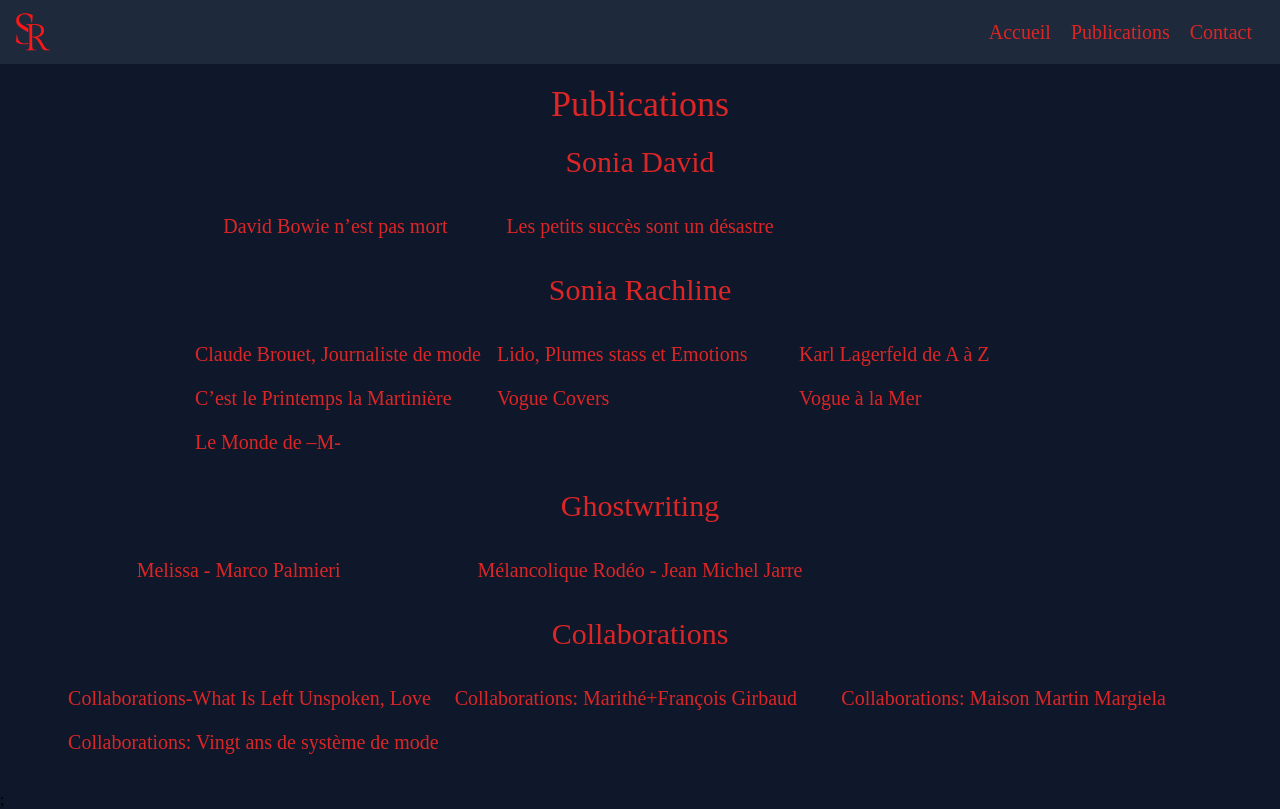
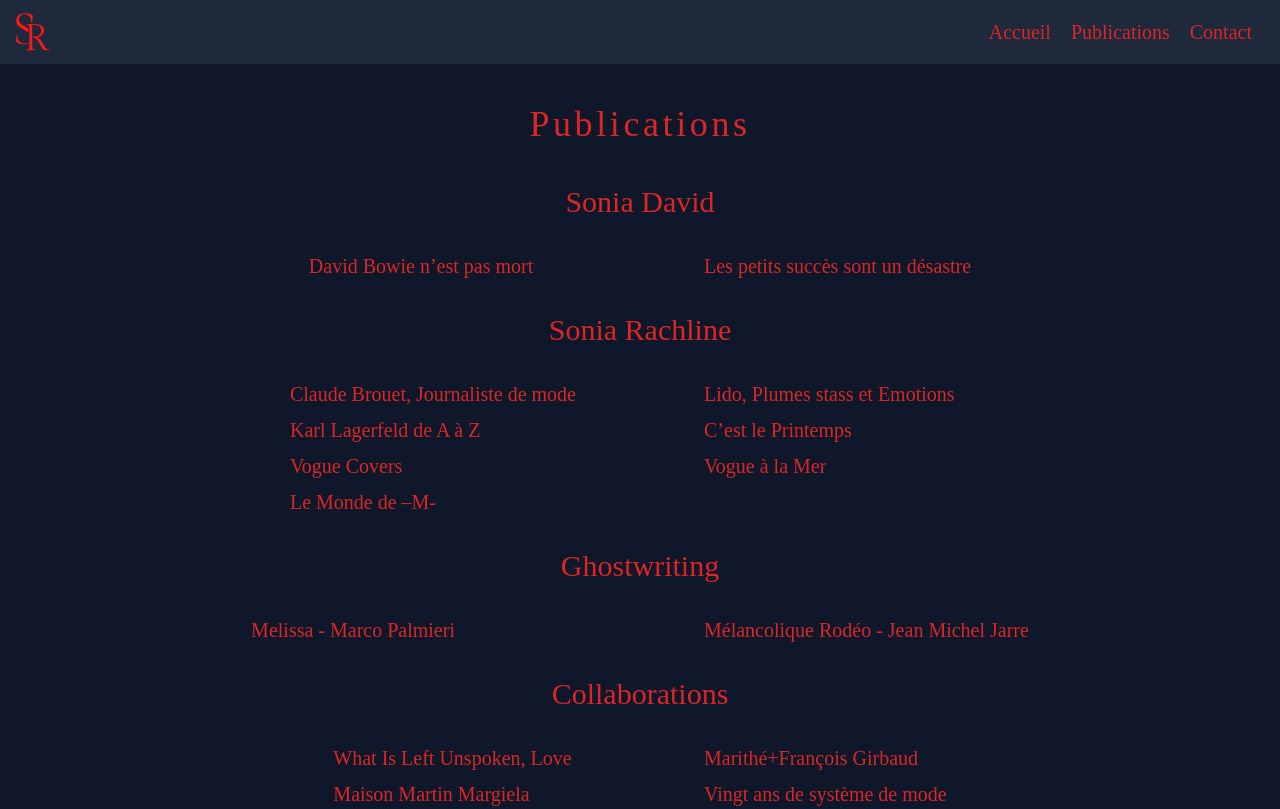
Before and after one commit to mrnguyencoder/sonia-rachline.fr, a React (Create React App) app: page /publications in a window 1280 px wide. Shown: the top 809 px of the page. Built offline with nearby package versions, Linux system fonts and the light colour scheme.

Commit message:
publications details

```diff
--- a/src/componants/Publications.jsx
+++ b/src/componants/Publications.jsx
@@ -70,98 +70,99 @@ const books = [
   },
   {
     id: 6,
-    title: ``,
-    name: `C’est le Printemps la Martinière`,
-    editeur: ``,
-    datePublished: `2015`,
-    resume: ``,
+    title: `Cest-le-Printemps`,
+    name: `C’est le Printemps`,
+    editeur: `La Martinière`,
+    datePublished: `03/12/2015`,
+    resume: `Coffret 3 ouvrages : Du grand art, Un modèle de mode, Un mode d'avance.
+    Icône du grand magasin parisien et incarnation d’un luxe et d’une modernité à la française, le Printemps constitue depuis des générations un haut lieu de la mode, de la beauté et du style.`,
     image: img6,
-    buyLink: ``,
+    buyLink: `https://www.editionsdelamartiniere.fr/livres/cest-le-printemps/`,
   },
   {
     id: 7,
-    title: `Vogue Covers`,
+    title: `Vogue-Covers`,
     name: `Vogue Covers`,
-    editeur: `Regard`,
-    datePublished: `2015`,
-    resume: `Ramsay`,
+    editeur: `Ramsay`,
+    datePublished: `20/09/2015`,
+    resume: ``,
     image: img7,
-    buyLink: ``,
+    buyLink: `https://www.lebateaulivre.fr/livre/8636389-vogue-covers-sonia-rachline-ramsay`,
   },
   {
     id: 8,
-    title: `Vogue à la Mer`,
+    title: `Vogue-à-la-Mer`,
     name: `Vogue à la Mer`,
     editeur: `Ramsay`,
-    datePublished: `2008`,
-    resume: ``,
+    datePublished: `10/04/2008`,
+    resume: `A l'occasion du 4ème festival international de la photographie de mer organisé à Vannes du 18 avril au 18 mai 2008, Vogue plonge dans ses archives pour donner à voir les clichés des plus grands photographes de mode inspirés par le bord de mer pour le magazine : George Hoyningen-Huene, Peter Lindbergh, Henry Clarke,...`,
     image: img8,
-    buyLink: ``,
+    buyLink: `https://www.amazon.fr/Vogue-%C3%A0-Mer-Collectif/dp/2841149412`,
   },
   {
     id: 9,
-    title: `Le Monde de –M-`,
+    title: `Le-Monde-de–M-`,
     name: `Le Monde de –M-`,
-    editeur: ` Le Seuil`,
-    datePublished: `2005`,
-    resume: ``,
+    editeur: `Le Seuil`,
+    datePublished: `21/10/2005`,
+    resume: `Derrière la lettre « M » se cache le petit-fils d’Andrée Chedid, le fils de Louis Chedid, un musicien, un chanteur, un artiste. Mais aussi l’une des vedettes les plus importantes de la chanson française d’aujourd’hui qui vend des centaines de milliers de disques et qui remplit les salles de concert...sans céder à la vulgarité du show bizz ! Le Monde de M c’est la lente maturité d’un artiste - ses influences, ses amitiés.`,
     image: img9,
-    buyLink: ``,
+    buyLink: `https://www.babelio.com/livres/David-Le-monde-de-M/48907`,
   },
   {
     id: 10,
-    title: `Melissa - Marco Palmieri`,
+    title: `Melissa-Marco-Palmieri`,
     name: `Melissa - Marco Palmieri`,
     editeur: `Gallimard Jeunesse`,
-    datePublished: `2010`,
-    resume: ``,
+    datePublished: `16/09/2010`,
+    resume: `Melissa, une petite chienne, raconte son quotidien et ses expériences à l'hôtel de la gazelle d'Or, au Maroc, où elle a vécu la grande majorité de sa vie. Le ton est simple, direct. C'est l'innocence pleine de bon sens du regard de Melissa qui donne le ton (faussement) naïf de l'ouvrage et doit inciter le lecteur à s'interroger sur le monde tel qu'il est...`,
     image: img10,
-    buyLink: ``,
+    buyLink: `https://www.amazon.fr/M%C3%A9lissa-Marco-Palmieri/dp/2070634035/ref=sr_1_1?__mk_fr_FR=%C3%85M%C3%85%C5%BD%C3%95%C3%91&crid=3VOGE3CZO6CKK&keywords=Melissa+-+Marco+Palmieri&qid=1674129633&s=books&sprefix=melissa+-+marco+palmieri%2Cstripbooks%2C200&sr=1-1`,
   },
   {
     id: 11,
-    title: `Mélancolique Rodéo - Jean Michel Jarre`,
+    title: `Mélancolique-Rodéo-Jean-Michel-Jarre`,
     name: `Mélancolique Rodéo - Jean Michel Jarre`,
     editeur: `Robert Laffont`,
-    datePublished: `2019`,
-    resume: ``,
+    datePublished: `03/10/2019`,
+    resume: `De Jean-Michel Jarre on connaît le musicien, pionnier de l'électro à l'influence majeure sur la jeune génération, et inventeur de concerts-spectacles devant des foules records. Mais on ne connaît pas le cheminement du petit garçon lyonnais qui bricolait des magnétophones devenu star planétaire. La vie de ce fils d'une grande résistante et d'un père multi-oscarisé est un roman qu'aucun romancier n'aurait pu imaginer : sans cesse bousculée par l'inattendu. À l'image de ces Mémoires...`,
     image: img11,
-    buyLink: ``,
+    buyLink: `https://www.amazon.fr/M%C3%A9lancolique-Rod%C3%A9o-Jean-Michel-JARRE/dp/2221239334/ref=sr_1_1?__mk_fr_FR=%C3%85M%C3%85%C5%BD%C3%95%C3%91&crid=2H2CN3VSCOSZ9&keywords=M%C3%A9lancolique+Rod%C3%A9o+-+Jean+Michel+Jarre&qid=1674129751&s=books&sprefix=m%C3%A9lancolique+rod%C3%A9o+-+jean+michel+jarre%2Cstripbooks%2C103&sr=1-1`,
   },
   {
     id: 12,
-    title: ``,
-    name: `Collaborations-What Is Left Unspoken, Love`,
-    editeur: `Collaborations: DelMonico Books & High Museum of Art`,
-    datePublished: `2022`,
-    resume: ``,
+    title: `Collaborations-What-Is-Left-Unspoken-Love`,
+    name: `What Is Left Unspoken, Love`,
+    editeur: `DelMonico Books & High Museum of Art`,
+    datePublished: `06/07/2022`,
+    resume: `This volume features more than 35 diverse and multigenerational artists, exploring themes that grapple with some of the most firmly rooted concepts of love, including the union of two people and their co-belonging in a shared destiny, the ties that bind family and friends, and loving practice that comes from action, intention and commitment to promote the worth and well-being of community.`,
     image: img12,
-    buyLink: ``,
+    buyLink: `https://www.artbook.com/9781636810737.html`,
   },
   {
     id: 13,
     title: `Collaborations-Marithé+François-Girbaud`,
-    name: `Collaborations: Marithé+François Girbaud`,
+    name: `Marithé+François Girbaud`,
     editeur: `La Martinière`,
-    datePublished: `2012`,
-    resume: ``,
+    datePublished: `08/11/2012`,
+    resume: `Reconnus comme les révolutionnaires du jean, Marithé et François Girbaud n ont eu de cesse deréinventer ce vêtement, depuis leurs débuts dans les années 1960, jusqu à aujourd hui. Dès leurrencontre, Marithé Bachellerie et François Girbaud ont l idée de laver et relaver jusqu à l usure de lafibre les jeans dans la laverie Saint-Jean à Saint-Germain-des-Prés,...`,
     image: img13,
-    buyLink: ``,
+    buyLink: `https://www.amazon.fr/Marith%C3%A9-Fran%C3%A7ois-Girbaud-pierre-lumi%C3%A8re/dp/2732454885/ref=sr_1_13?__mk_fr_FR=%C3%85M%C3%85%C5%BD%C3%95%C3%91&crid=1RSNS2M1GHPOR&keywords=sonia+rachline&qid=1674128712&s=books&sprefix=sonia+rachline%2Cstripbooks%2C142&sr=1-13`,
   },
   {
     id: 14,
     title: `Collaborations-Maison-Martin-Margiela`,
-    name: `Collaborations: Maison Martin Margiela `,
+    name: `Maison Martin Margiela`,
     editeur: `Rizzoli`,
-    datePublished: `2009`,
-    resume: ``,
+    datePublished: `01/10/2009`,
+    resume: `Graduating from Antwerp’s Royal Academy of Fine Arts in the 1980s, Martin Margiela (and his contemporaries in the Antwerp Six) transformed global fashion with his aggressive restatement of traditional fashion design and a polemical approach to luxury trends. Working first with the house of Gaultier, Margiela absorbed the radical design of Japanese deconstruction, making it wholly his own with the founding of his own label in 1988...`,
     image: img14,
-    buyLink: ``,
+    buyLink: `https://www.amazon.fr/Maison-Martin-Margiela/dp/0847831884b`,
   },
   {
     id: 15,
     title: `Collaborations-vingt-ans-de-systeme-de-mode`,
-    name: `Collaborations: Vingt ans de système de mode`,
+    name: `Vingt ans de système de mode`,
     editeur: `IFM-Regard`,
     datePublished: `2008`,
     resume: ``,
@@ -230,12 +231,12 @@ function Publications() {
         </div>
       ) : (
         <div className="text-red-600">
-          <h2 className="text-center text-4xl py-5">Publications</h2>
+          <h2 className="text-center tracking-widest text-4xl py-10">Publications</h2>
           {Object.values(groupedBooks).map(group => (
           <div className=''>
             <h3 className='text-3xl text-center'>{group.author.name}</h3>
             <div className="flex justify-center items-center text-xl">
-              <ul className='p-8 grid md:grid-cols-2 lg:grid-cols-3 gap-4'>
+              <ul className='p-8 grid md:grid-cols-2 gap-y-2 gap-x-20 lg:gap-x-32'>
                 {group.books.map(book => (
                   <li key={book.id}>
                     <Link
```
Also changed, not shown: src/assets/book14.jpeg.
